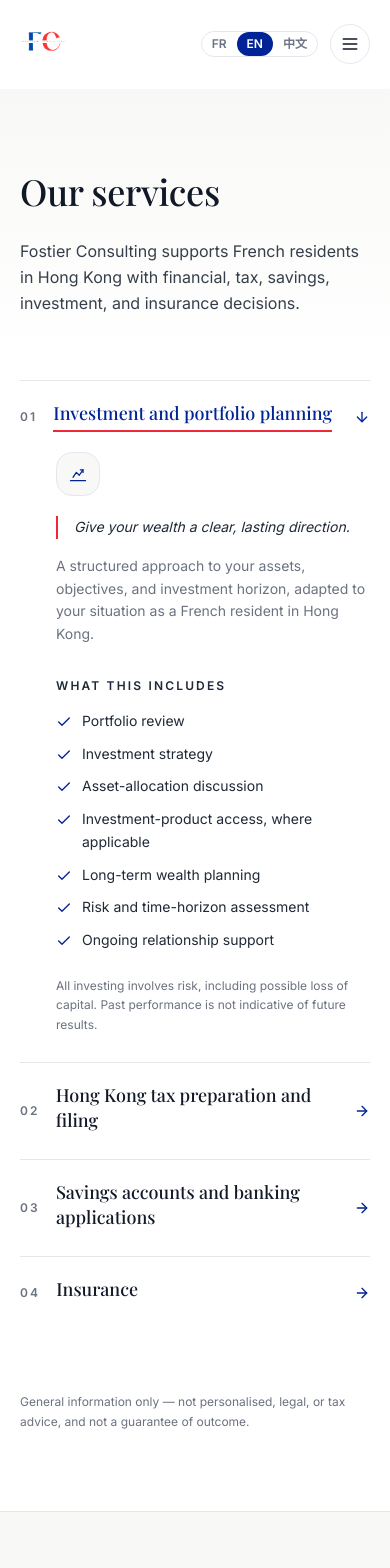
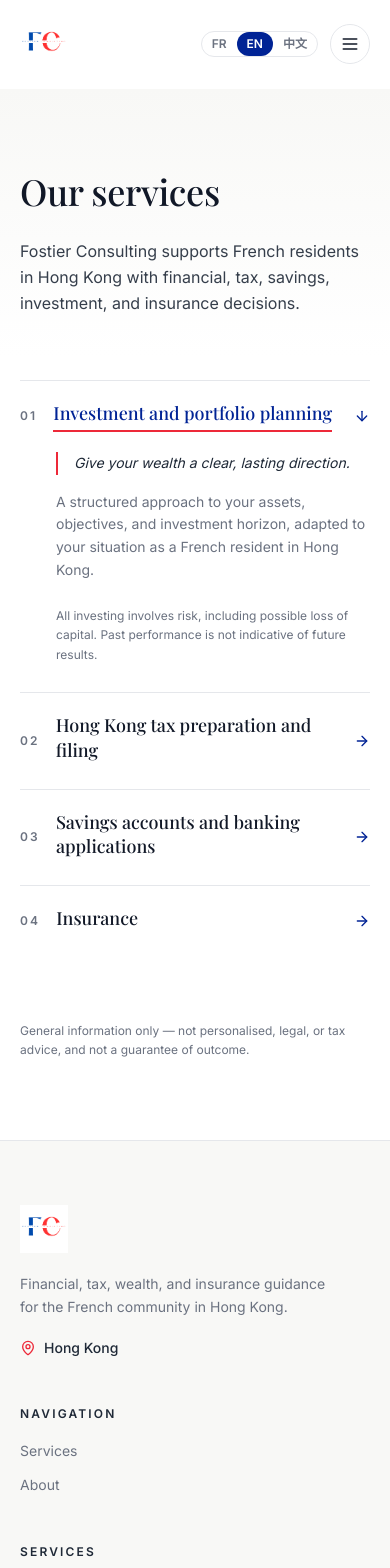
Before and after one commit to nicolasthrax/fostier-consulting-perplexity, a Next.js app: page /en/services in a window 390 px wide. Shown: the top 1568 px of the page. Built offline with nearby package versions, Linux system fonts and the light colour scheme; a web font is replaced by a local one.

Commit message:
Refine services explorer: drop icons/counter/includes, text-hugging underline, hover float

```diff
--- a/app/[lang]/services/page.tsx
+++ b/app/[lang]/services/page.tsx
@@ -18,10 +18,7 @@ export default function ServicesPage({ params }: { params: { lang: Locale } }) {
       </Section>
 
       <Section className="!pt-6">
-        <ServicesExplorer
-          services={services}
-          includesLabel={dict.services.includesTitle}
-        />
+        <ServicesExplorer services={services} />
         <LegalDisclaimer dict={dict} className="mt-16" />
       </Section>
     </>
--- a/components/ServicesExplorer.tsx
+++ b/components/ServicesExplorer.tsx
@@ -2,8 +2,7 @@
 
 import { useEffect, useState } from "react";
 import { AnimatePresence, motion } from "framer-motion";
-import { ArrowRight, Check } from "lucide-react";
-import { ServiceIcon } from "@/components/icons";
+import { ArrowRight } from "lucide-react";
 
 export type ExplorerService = {
   slug: string;
@@ -17,45 +16,19 @@ export type ExplorerService = {
 
 const EASE = [0.22, 1, 0.36, 1] as [number, number, number, number];
 
-function ServiceDetail({
-  service,
-  includesLabel,
-}: {
-  service: ExplorerService;
-  includesLabel: string;
-}) {
+function ServiceDetail({ service }: { service: ExplorerService }) {
   return (
     <>
       <p className="border-l-2 border-fred pl-4 text-sm italic leading-relaxed text-slate">
         {service.benefit}
       </p>
       <p className="mt-4 text-sm leading-relaxed text-muted">{service.short}</p>
-      <h4 className="mt-8 text-xs font-semibold uppercase tracking-[.18em] text-slate">
-        {includesLabel}
-      </h4>
-      <ul className="mt-4 grid gap-2.5 sm:grid-cols-2">
-        {service.includes.map((item) => (
-          <li
-            key={item}
-            className="flex items-start gap-2.5 text-sm leading-relaxed text-slate"
-          >
-            <Check className="mt-1 h-4 w-4 shrink-0 text-navy" aria-hidden="true" />
-            <span>{item}</span>
-          </li>
-        ))}
-      </ul>
       <p className="mt-6 text-xs leading-relaxed text-muted">{service.disclaimer}</p>
     </>
   );
 }
 
-export function ServicesExplorer({
-  services,
-  includesLabel,
-}: {
-  services: ExplorerService[];
-  includesLabel: string;
-}) {
+export function ServicesExplorer({ services }: { services: ExplorerService[] }) {
   const [active, setActive] = useState(0);
   const current = services[Math.max(0, active)] ?? services[0];
 
@@ -86,25 +59,19 @@ export function ServicesExplorer({
                 onMouseEnter={() => setActive(i)}
                 onFocus={() => setActive(i)}
                 aria-expanded={open}
-                className="focus-ring group flex w-full items-center gap-4 py-5 text-left lg:gap-6 lg:py-7"
+                className="focus-ring group flex w-full items-center gap-4 py-5 text-left transition-transform duration-300 hover:-translate-y-[3px] lg:gap-6 lg:py-7"
               >
                 <span className="text-xs font-semibold tracking-[.18em] text-muted">
                   0{i + 1}
                 </span>
-                <span className="relative pb-1.5">
-                  <span
-                    className={`font-serif text-lg font-medium leading-snug transition-colors duration-200 lg:text-2xl ${
-                      open ? "text-navy" : "text-ink group-hover:text-navy"
-                    }`}
-                  >
-                    {service.title}
-                  </span>
-                  <span
-                    aria-hidden="true"
-                    className={`absolute bottom-0 left-0 h-[2px] bg-fred transition-all duration-300 ${
-                      open ? "w-full" : "w-0 group-hover:w-full"
-                    }`}
-                  />
+                <span
+                  className={`pb-1.5 font-serif text-lg font-medium leading-snug transition-[background-size,color] duration-300 [-webkit-box-decoration-break:clone] [box-decoration-break:clone] lg:text-2xl bg-[linear-gradient(#ED2939,#ED2939)] bg-left-bottom bg-no-repeat ${
+                    open
+                      ? "bg-[length:100%_2px] text-navy"
+                      : "bg-[length:0%_2px] text-ink group-hover:bg-[length:100%_2px] group-hover:text-navy"
+                  }`}
+                >
+                  {service.title}
                 </span>
                 <ArrowRight
                   aria-hidden="true"
@@ -124,10 +91,7 @@ export function ServicesExplorer({
               <div className="faq-panel lg:hidden" data-open={open}>
                 <div>
                   <div className="pb-7 pl-9 pr-1">
-                    <span className="mb-5 inline-flex h-11 w-11 items-center justify-center rounded-2xl border border-line bg-parchment text-navy">
-                      <ServiceIcon name={service.icon} className="h-5 w-5" />
-                    </span>
-                    <ServiceDetail service={service} includesLabel={includesLabel} />
+                    <ServiceDetail service={service} />
                   </div>
                 </div>
               </div>
@@ -148,19 +112,11 @@ export function ServicesExplorer({
               transition={{ duration: 0.3, ease: EASE }}
               className="card-base p-8 sm:p-10"
             >
-              <div className="flex items-center justify-between">
-                <span className="inline-flex h-12 w-12 items-center justify-center rounded-2xl border border-line bg-parchment text-navy">
-                  <ServiceIcon name={current.icon} className="h-6 w-6" />
-                </span>
-                <span className="text-xs font-semibold tracking-[.18em] text-muted">
-                  0{active + 1} / 0{services.length}
-                </span>
-              </div>
-              <h3 className="mt-6 font-serif text-2xl font-medium leading-snug text-ink sm:text-3xl">
+              <h3 className="font-serif text-2xl font-medium leading-snug text-ink sm:text-3xl">
                 {current.title}
               </h3>
               <div className="mt-5">
-                <ServiceDetail service={current} includesLabel={includesLabel} />
+                <ServiceDetail service={current} />
               </div>
             </motion.div>
           </AnimatePresence>
```
